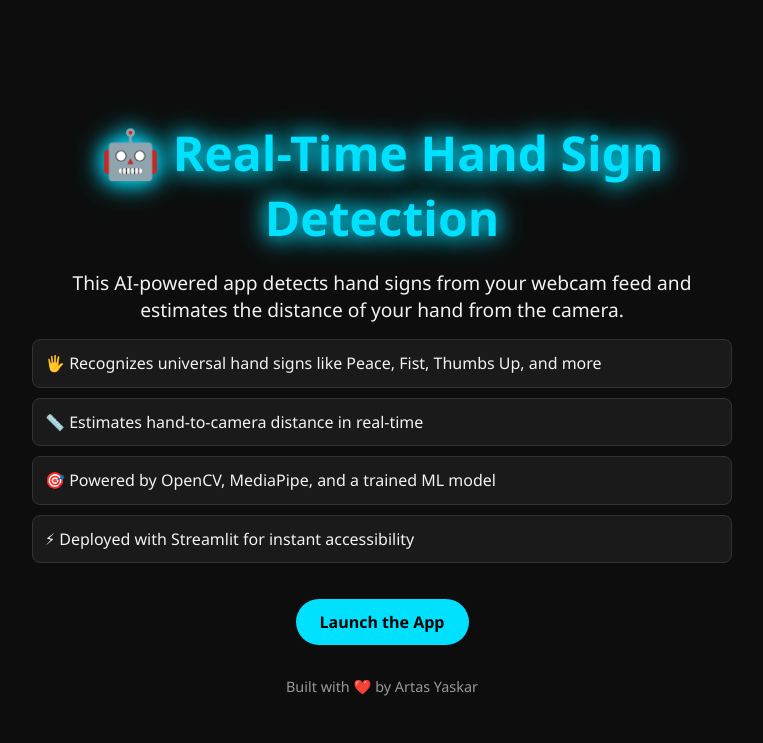
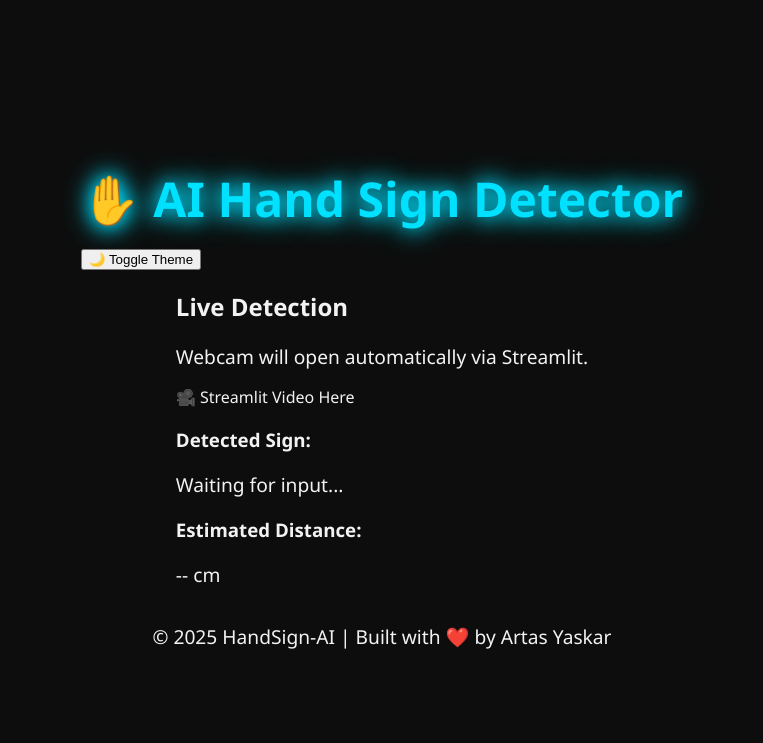
Before and after one commit to artasyaskar/Handsign-Detection_Project, a Python web app: template templates/index.html in a window 1280 px wide. Shown: the top 743 px of the page, without its empty margins (258-1021 px from the left). Run offline with Jinja, Linux system fonts and the light colour scheme; the template is opened without the code that fills it, so the values that code supplies are empty.

Commit message:
Update index.html

```diff
--- a/templates/index.html
+++ b/templates/index.html
@@ -1,26 +1,39 @@
+<!-- index.html -->
 <!DOCTYPE html>
 <html lang="en">
 <head>
   <meta charset="UTF-8" />
-  <meta name="viewport" content="width=device-width, initial-scale=1.0"/>
+  <meta name="viewport" content="width=device-width, initial-scale=1.0" />
   <title>Hand Sign Detection</title>
-  <link rel="stylesheet" href="/static/css/style.css" />
+  <link rel="stylesheet" href="static/css/style.css" />
 </head>
 <body>
-  <div class="container">
-    <h1>🤖 Real-Time Hand Sign Detection</h1>
-    <p>This AI-powered app detects hand signs from your webcam feed and estimates the distance of your hand from the camera.</p>
+  <header class="header">
+    <h1>✋ AI Hand Sign Detector</h1>
+    <button id="theme-toggle" class="theme-btn">🌙 Toggle Theme</button>
+  </header>
 
-    <ul class="features">
-      <li>🖐️ Recognizes universal hand signs like Peace, Fist, Thumbs Up, and more</li>
-      <li>📏 Estimates hand-to-camera distance in real-time</li>
-      <li>🎯 Powered by OpenCV, MediaPipe, and a trained ML model</li>
-      <li>⚡ Deployed with Streamlit for instant accessibility</li>
-    </ul>
+  <main class="main-content">
+    <section class="video-section">
+      <h2>Live Detection</h2>
+      <p>Webcam will open automatically via Streamlit.</p>
+      <div class="video-placeholder">🎥 Streamlit Video Here</div>
+    </section>
 
-    <a href="/app" class="btn">Launch the App</a>
-    <p class="note">Built with ❤️ by Artas Yaskar</p>
-  </div>
-  <script src="/static/js/script.js"></script>
+    <section class="info-section">
+      <h3>Detected Sign:</h3>
+      <p id="detected-sign">Waiting for input...</p>
+
+      <h3>Estimated Distance:</h3>
+      <p id="estimated-distance">-- cm</p>
+    </section>
+  </main>
+
+  <footer class="footer">
+    <p>© 2025 HandSign-AI | Built with ❤️ by Artas Yaskar</p>
+  </footer>
+
+  <div id="alert-box" class="alert-box" style="display:none;"></div>
+  <script src="static/js/script.js"></script>
 </body>
 </html>
```
